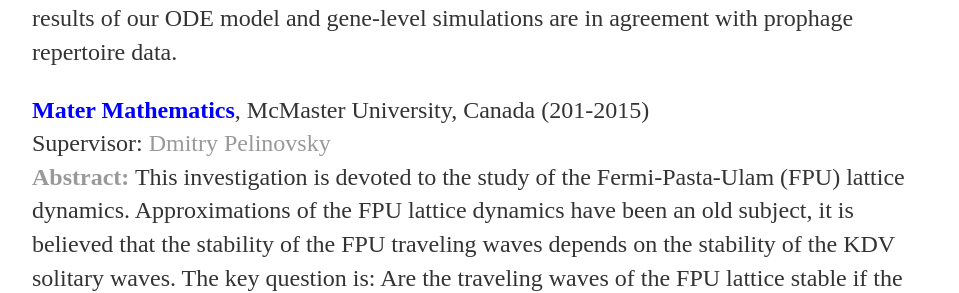
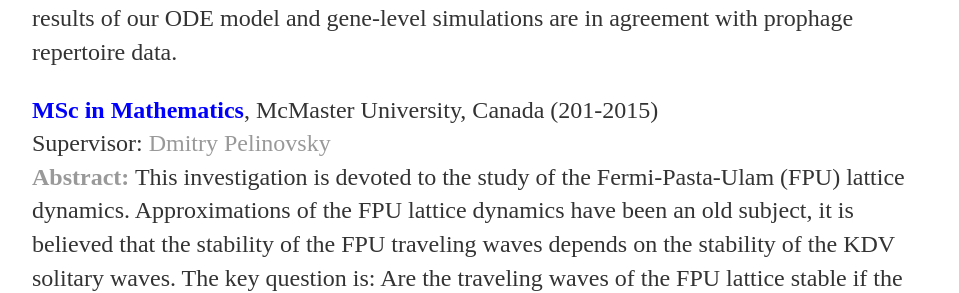
Before and after one commit to MathBioInfo/amjadkhan, a Jekyll site: the page built from Education/index.html, in a window 1280 px wide. Shown: the part 804-1097 px from the top of the page, without its empty margins (160-1119 px from the left). Built offline with Jekyll 4.4.1, drawn with Linux system fonts in a browser that asks for light colours.

Commit message:
Update index.html

```diff
--- a/Education/index.html
+++ b/Education/index.html
@@ -24,7 +24,7 @@ title: About my education
 				out gene-level simulations to get more insight into the genetic repertoire of prophages. The results of our ODE model
 				and gene-level simulations are in agreement with prophage repertoire data.<p>
 
-			<p><b style="color:blue;"> Mater Mathematics</b>,  McMaster University, Canada (201-2015)
+			<p><b style="color:blue;"> MSc in Mathematics</b>,  McMaster University, Canada (201-2015)
                               <br>Supervisor: <a  href="https://dmpeli.math.mcmaster.ca//">Dmitry Pelinovsky</a>
 			        <br><b><a  href="https://macsphere.mcmaster.ca/handle/11375/17274">Abstract:</a></b>
                                 This investigation is devoted to the study of the Fermi-Pasta-Ulam (FPU) lattice dynamics. Approximations of the FPU lattice
```
